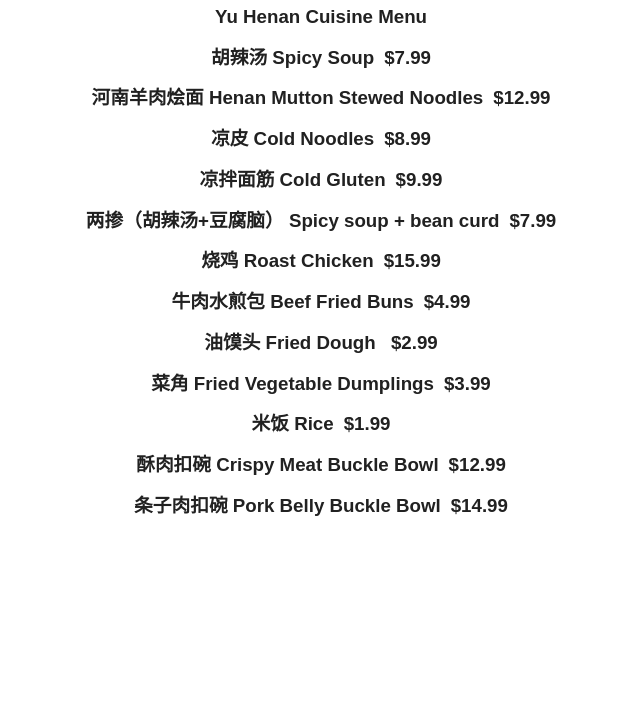
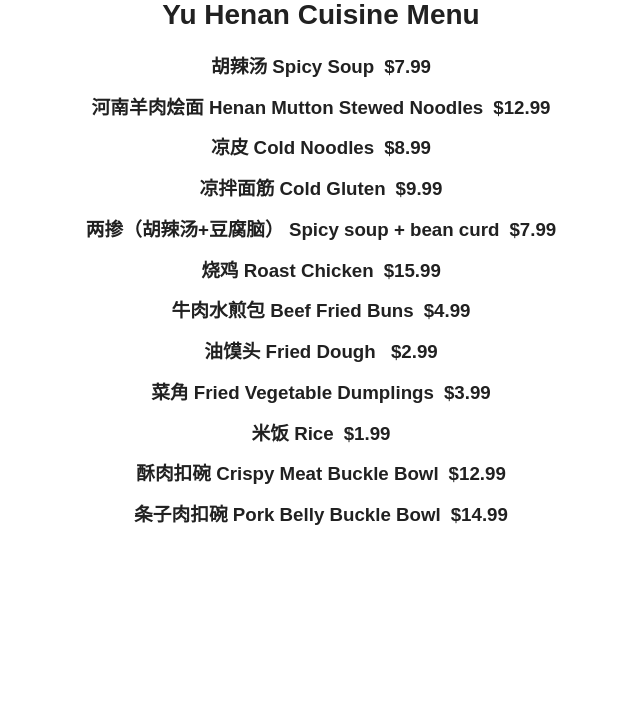
Before and after one commit to HuidanKuang/YuHenanCuisine, a plain HTML site: page index.html in a window 1280 px wide. Shown: the part 93-800 px from the top of the page, without its empty margins (319-959 px from the left). Drawn offline with Linux system fonts and the light colour scheme; a web font is replaced by a local one.

Commit message:
revision

```diff
--- a/assets/style.css
+++ b/assets/style.css
@@ -17,6 +17,12 @@ body{
 .section-title h2{
     text-align: center;
     font-size: 35px;
+    margin-bottom: 28px;
+}
+
+.section-title h3{
+    text-align: center;
+    font-size: 28px;
     margin-bottom: 30px;
 }
 
```
